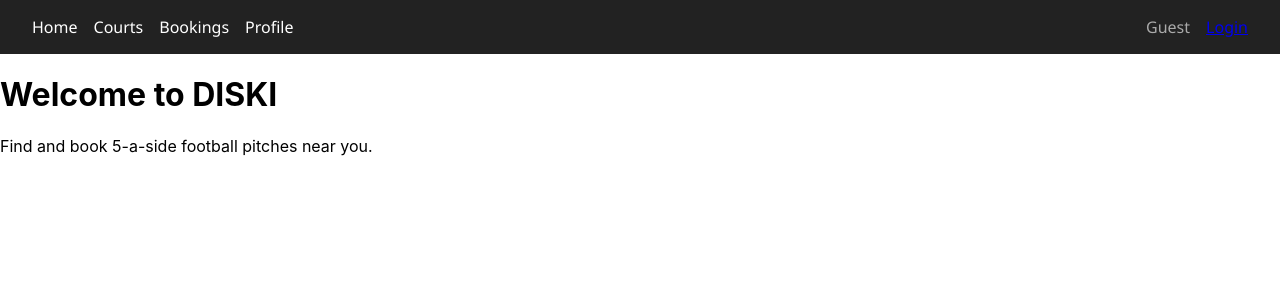
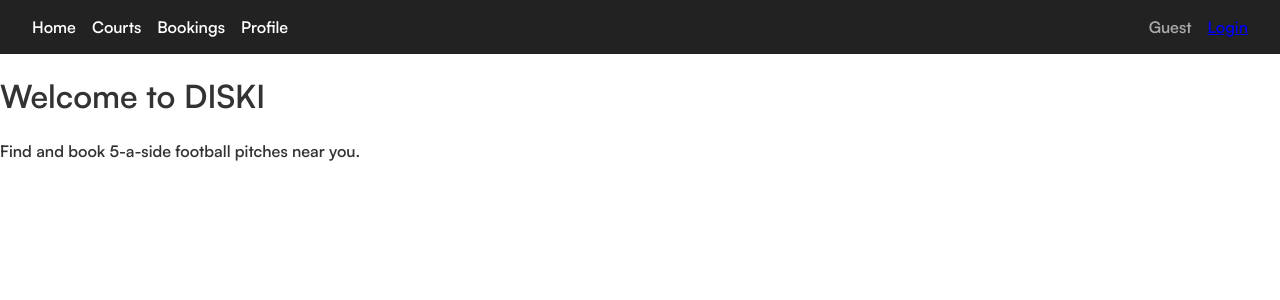
Before and after one commit to DanzoLuvsKFC/diski, a React (Create React App) app: page / in a window 1280 px wide. Shown: the top 300 px of the page. Built offline with nearby package versions, Linux system fonts and the light colour scheme.

Commit message:
Why is this font thing so difficult

```diff
--- a/public/index.html
+++ b/public/index.html
@@ -1,43 +1,35 @@
 <!DOCTYPE html>
 <html lang="en">
+
 <head>
   <meta charset="utf-8" />
   <link rel="icon" href="%PUBLIC_URL%/favicon.ico" />
   <meta name="viewport" content="width=device-width, initial-scale=1" />
   <meta name="theme-color" content="#000000" />
-    <meta
-      name="description"
-      content="Web site created using create-react-app"
-    />
+  <meta name="description" content="Web site created using create-react-app" />
   <link rel="apple-touch-icon" href="%PUBLIC_URL%/logo192.png" />
-    <!--
-      manifest.json provides metadata used when your web app is installed on a
-      user's mobile device or desktop. See https://developers.google.com/web/fundamentals/web-app-manifest/
-    -->
+
   <link rel="manifest" href="%PUBLIC_URL%/manifest.json" />
-    <!--
-      Notice the use of %PUBLIC_URL% in the tags above.
-      It will be replaced with the URL of the `public` folder during the build.
-      Only files inside the `public` folder can be referenced from the HTML.
 
-      Unlike "/favicon.ico" or "favicon.ico", "%PUBLIC_URL%/favicon.ico" will
-      work correctly both with client-side routing and a non-root public URL.
-      Learn how to configure a non-root public URL by running `npm run build`.
-    -->
   <title>React App</title>
+
+  <style>
+    @font-face {
+      font-family: 'Satoshi';
+      src: url('/fonts/Satoshi.ttf') format('truetype');
+      font-weight:600
+    }
+
+    body {
+      font-family: 'Satoshi', sans-serif;
+    }
+  </style>
 </head>
+
 <body>
   <noscript>You need to enable JavaScript to run this app.</noscript>
   <div id="root"></div>
-    <!--
-      This HTML file is a template.
-      If you open it directly in the browser, you will see an empty page.
 
-      You can add webfonts, meta tags, or analytics to this file.
-      The build step will place the bundled scripts into the <body> tag.
+</body>
 
-      To begin the development, run `npm start` or `yarn start`.
-      To create a production bundle, use `npm run build` or `yarn build`.
-    -->
-  </body>
 </html>
--- a/src/components/Nav.css
+++ b/src/components/Nav.css
@@ -5,7 +5,7 @@
   padding: 1rem 2rem;
   background-color: #222;
   color: white;
-  font-family: 'Segoe UI', sans-serif;
+  font-family: 'Satoshi', sans-serif;
 }
 
 .nav-left a {
--- a/src/index.css
+++ b/src/index.css
@@ -1,10 +1,15 @@
 body {
   margin: 0;
-  font-family: -apple-system, BlinkMacSystemFont, 'Segoe UI', 'Roboto', 'Oxygen',
-    'Ubuntu', 'Cantarell', 'Fira Sans', 'Droid Sans', 'Helvetica Neue',
-    sans-serif;
+  font-family: 'Satoshi', sans-serif;
   -webkit-font-smoothing: antialiased;
   -moz-osx-font-smoothing: grayscale;
+  background-color: #fff;
+  color: #333;
+}
+
+* {
+  font-family: 'Satoshi', sans-serif;
+  box-sizing: border-box;
 }
 
 code {
```
Also changed, not shown: public/fonts/Satoshi.ttf (renamed from src/fonts/Satoshi.ttf). Lines whose indentation alone changed are shown as unchanged.
